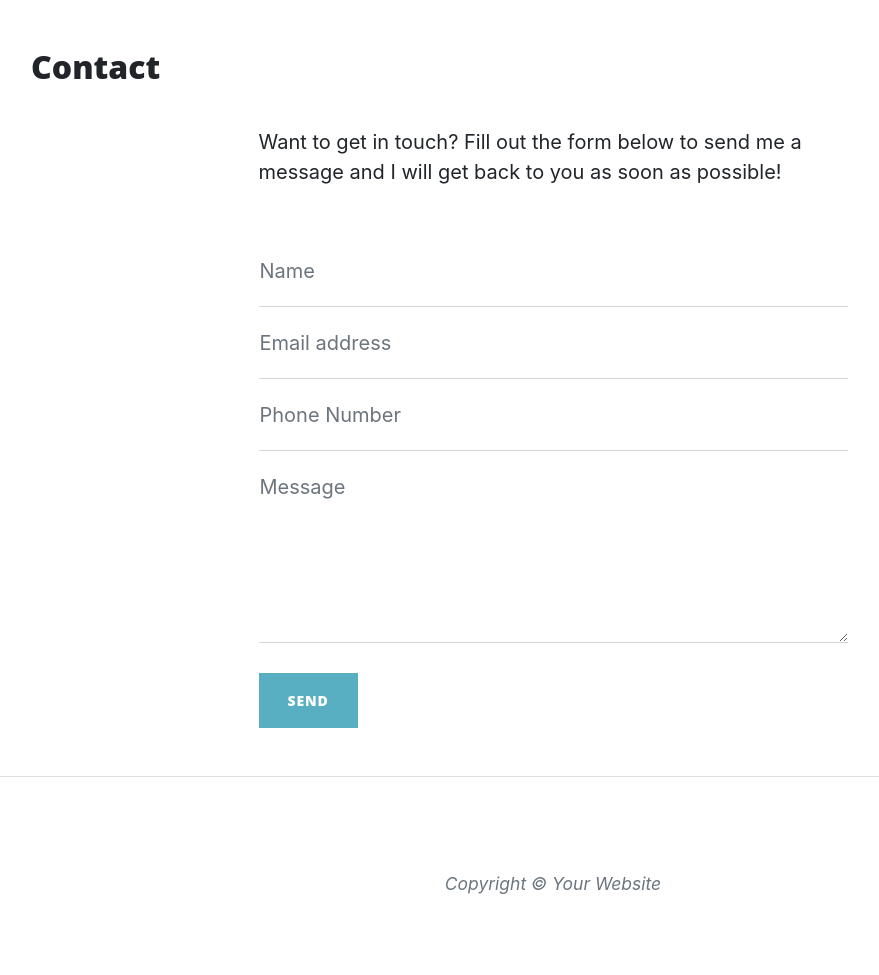
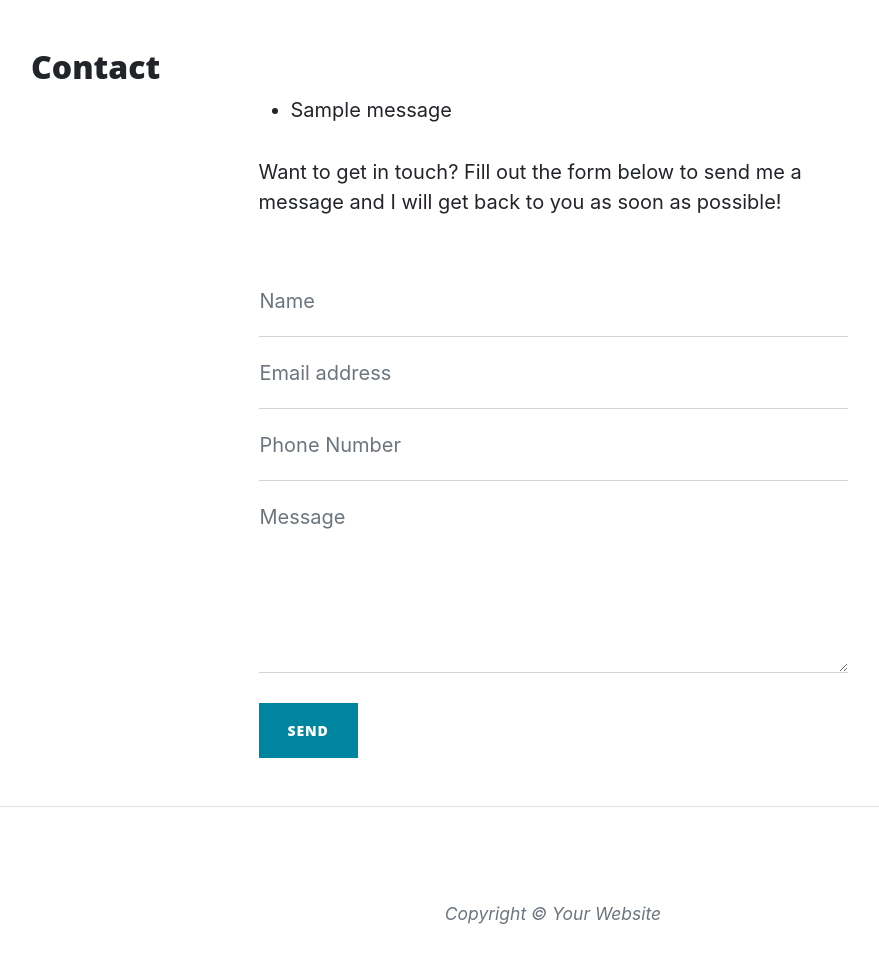
Before and after one commit to alanjameschapman/flask-venv, a Flask app: page /contact in a window 1280 px wide. Shown: the part 628-1603 px from the top of the page, without its empty margins (87-966 px from the left). Before the commit the page ends 1522 px from the top, so only its background shows below. Run offline with Flask 3, Linux system fonts and the light colour scheme; one stand-in notice (Sample message) is shown; some libraries are stand-ins or nearby versions.

Commit message:
Add form submission functionality to contact page

```diff
--- a/run.py
+++ b/run.py
@@ -1,9 +1,12 @@
 import os
 import json
-from flask import Flask, render_template
+from flask import Flask, render_template, request, flash
+if os.path.exists("env.py"):
+    import env
 
 
 app = Flask(__name__)
+app.secret_key = os.environ.get("SECRET_KEY")
 
 
 @app.route('/')
@@ -30,8 +33,11 @@ def about_member(member_name):
     return render_template("member.html", member=member)
 
 
-@app.route('/contact')
+@app.route('/contact', methods=['GET', 'POST'])
 def contact():
+    if request.method == 'POST':
+        flash('Thanks {}, we have received your message!'.format(
+            request.form.get('name')))
     return render_template('contact.html', page_title='Contact')
 
 
--- a/templates/contact.html
+++ b/templates/contact.html
@@ -4,6 +4,17 @@
 
     <div class="row gx-4 gx-lg-5 justify-content-center">
         <div class="col-md-10 col-lg-8 col-xl-7">
+
+            {% with messages = get_flashed_messages() %}
+                {% if messages %}
+                    <ul class="flashes">
+                        {% for message in messages %}
+                            <li>{{ message }}</li>
+                        {% endfor %}
+                    </ul>
+                {% endif %}
+            {% endwith %}
+
             <p>Want to get in touch? Fill out the form below to send me a message and I will get back to you as soon as possible!</p>
             <div class="my-5">
                 <!-- * * * * * * * * * * * * * * *-->
@@ -13,25 +24,25 @@
                 <!-- To make this form functional, sign up at-->
                 <!-- https://startbootstrap.com/solution/contact-forms-->
                 <!-- to get an API token!-->
-                <form method="POST" id="contactForm" data-sb-form-api-token="API_TOKEN">
+                <form method="POST" name="sentMessage" id="contactForm" data-sb-form-api-token="API_TOKEN">
                     <div class="form-floating">
-                        <input class="form-control" id="name" type="text" placeholder="Enter your name..." data-sb-validations="required" />
+                        <input class="form-control" id="name" name="name" type="text" placeholder="Enter your name..." data-sb-validations="required" />
                         <label for="name">Name</label>
                         <div class="invalid-feedback" data-sb-feedback="name:required">A name is required.</div>
                     </div>
                     <div class="form-floating">
-                        <input class="form-control" id="email" type="email" placeholder="Enter your email..." data-sb-validations="required,email" />
+                        <input class="form-control" id="email" name="email" type="email" placeholder="Enter your email..." data-sb-validations="required,email" />
                         <label for="email">Email address</label>
                         <div class="invalid-feedback" data-sb-feedback="email:required">An email is required.</div>
                         <div class="invalid-feedback" data-sb-feedback="email:email">Email is not valid.</div>
                     </div>
                     <div class="form-floating">
-                        <input class="form-control" id="phone" type="tel" placeholder="Enter your phone number..." data-sb-validations="required" />
+                        <input class="form-control" name="phone" id="phone" type="tel" placeholder="Enter your phone number..." data-sb-validations="required" />
                         <label for="phone">Phone Number</label>
                         <div class="invalid-feedback" data-sb-feedback="phone:required">A phone number is required.</div>
                     </div>
                     <div class="form-floating">
-                        <textarea class="form-control" id="message" placeholder="Enter your message here..." style="height: 12rem" data-sb-validations="required"></textarea>
+                        <textarea class="form-control" name="message" id="message" placeholder="Enter your message here..." style="height: 12rem" data-sb-validations="required"></textarea>
                         <label for="message">Message</label>
                         <div class="invalid-feedback" data-sb-feedback="message:required">A message is required.</div>
                     </div>
@@ -54,7 +65,7 @@
                     <!-- an error submitting the form-->
                     <div class="d-none" id="submitErrorMessage"><div class="text-center text-danger mb-3">Error sending message!</div></div>
                     <!-- Submit Button-->
-                    <button class="btn btn-primary text-uppercase disabled" id="submitButton" type="submit">Send</button>
+                    <button class="btn btn-primary text-uppercase" id="submitButton" type="submit">Send</button>
                 </form>
             </div>
         </div>
```
Also changed, not shown: 1 other file.
